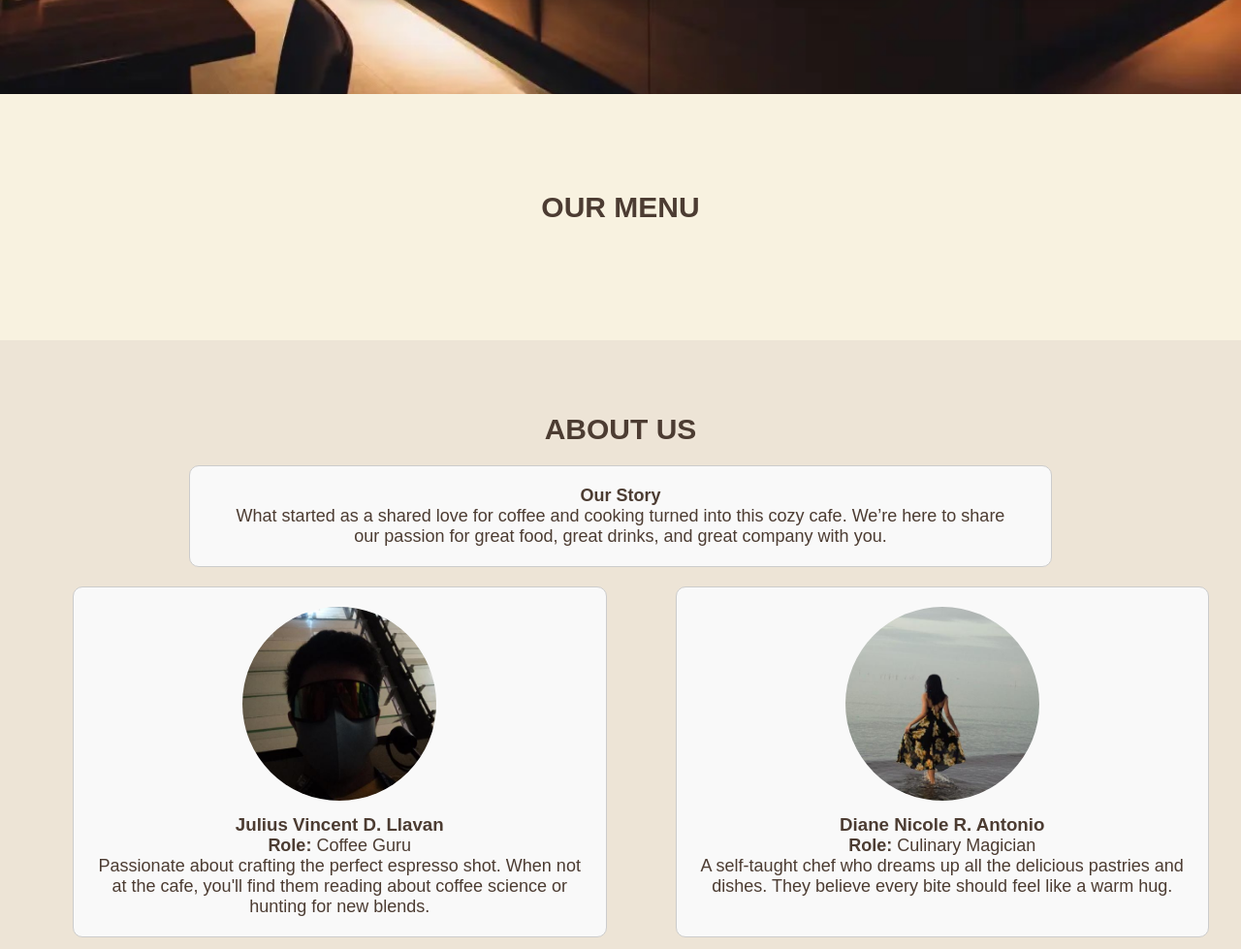
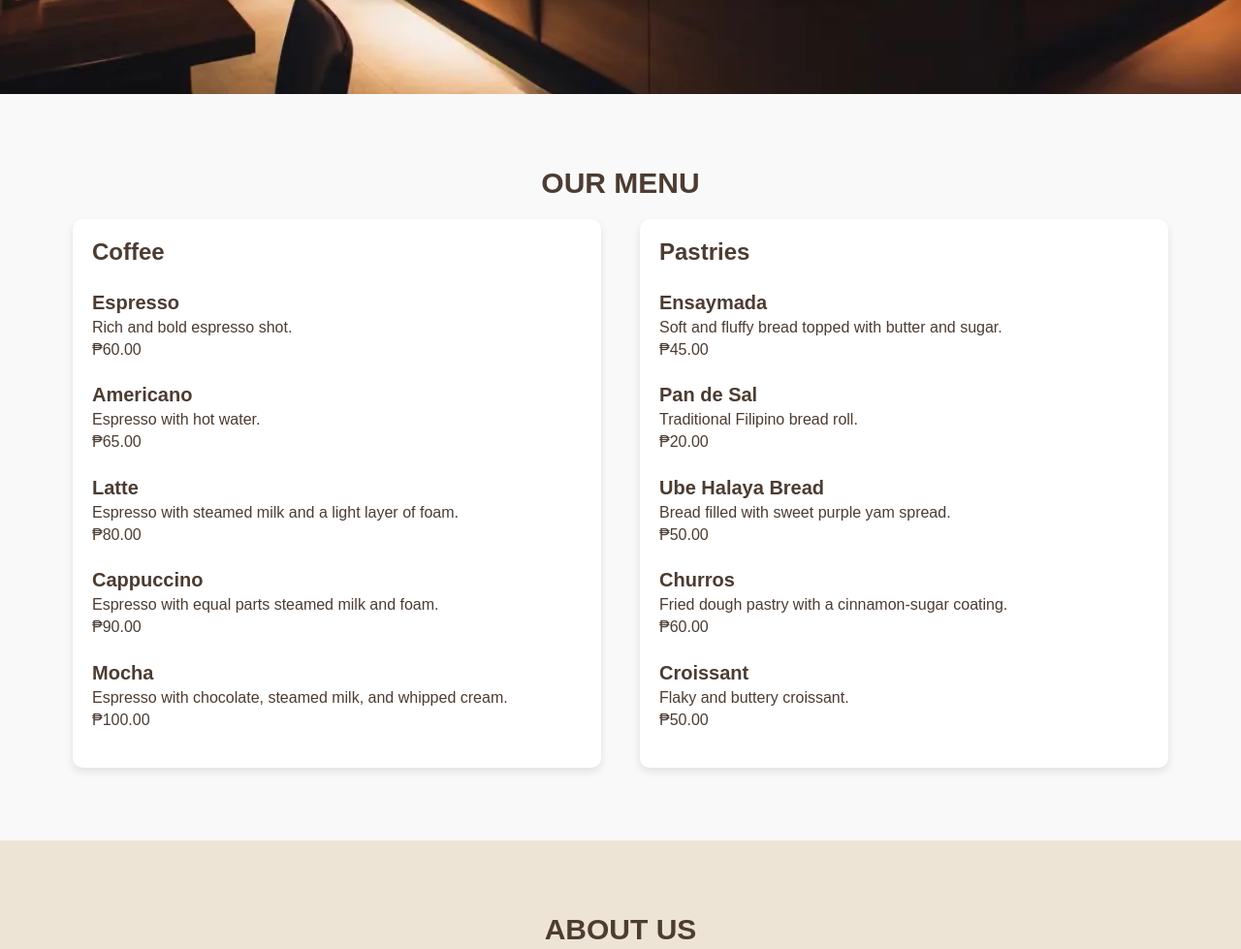
Before and after one commit to bmkhn/cozycup-LLAVAN_ANTONIO, a plain HTML site: page index.html in a window 1280 px wide. Shown: the part 918-1897 px from the top of the page at 97% size. Drawn offline with Linux system fonts and the light colour scheme.

Commit message:
modified MENU

```diff
--- a/css/styles.css
+++ b/css/styles.css
@@ -114,16 +114,55 @@ nav a:hover {
 }
 
 
-
+/* MENU */
 
 .menu {
-    padding: 100px 0;
+    padding: 75px;
     text-align: center;
+    background-color: #f9f9f9;
 }
 
 .menu h2 {
     font-size: 30px;
     margin-bottom: 20px;
+}
+
+.menu-container {
+    display: flex;
+    justify-content: space-between;
+    gap: 40px;
+}
+
+.menu-section {
+    flex: 1;
+    text-align: left;
+    background-color: #fff;
+    padding: 20px;
+    border-radius: 10px;
+    box-shadow: 0 4px 8px rgba(0, 0, 0, 0.1);
+}
+
+.menu-section h3 {
+    font-size: 24px;
+    margin-bottom: 20px;
+}
+
+.menu-section ul {
+    list-style: none;
+    padding: 0;
+}
+
+.menu-section li {
+    margin-bottom: 20px;
+}
+
+.menu-section h4 {
+    font-size: 20px;
+    margin-bottom: 5px;
+}
+
+.menu-section p {
+    margin: 5px 0;
 }
 
 
--- a/index.html
+++ b/index.html
@@ -57,7 +57,69 @@
     <!-- MENU -->
     <section id="menu" class="menu">
         <h2>OUR MENU</h2>
-        <!-- Add menu items here -->
+        <div class="menu-container">
+            <div class="menu-section coffee-menu">
+                <h3>Coffee</h3>
+                <ul>
+                    <li>
+                        <h4>Espresso</h4>
+                        <p>Rich and bold espresso shot.</p>
+                        <p>₱60.00</p>
+                    </li>
+                    <li>
+                        <h4>Americano</h4>
+                        <p>Espresso with hot water.</p>
+                        <p>₱65.00</p>
+                    </li>
+                    <li>
+                        <h4>Latte</h4>
+                        <p>Espresso with steamed milk and a light layer of foam.</p>
+                        <p>₱80.00</p>
+                    </li>
+                    <li>
+                        <h4>Cappuccino</h4>
+                        <p>Espresso with equal parts steamed milk and foam.</p>
+                        <p>₱90.00</p>
+                    </li>
+                    <li>
+                        <h4>Mocha</h4>
+                        <p>Espresso with chocolate, steamed milk, and whipped cream.</p>
+                        <p>₱100.00</p>
+                    </li>
+                </ul>
+            </div>
+
+            <div class="menu-section pastry-menu">
+                <h3>Pastries</h3>
+                <ul>
+                    <li>
+                        <h4>Ensaymada</h4>
+                        <p>Soft and fluffy bread topped with butter and sugar.</p>
+                        <p>₱45.00</p>
+                    </li>
+                    <li>
+                        <h4>Pan de Sal</h4>
+                        <p>Traditional Filipino bread roll.</p>
+                        <p>₱20.00</p>
+                    </li>
+                    <li>
+                        <h4>Ube Halaya Bread</h4>
+                        <p>Bread filled with sweet purple yam spread.</p>
+                        <p>₱50.00</p>
+                    </li>
+                    <li>
+                        <h4>Churros</h4>
+                        <p>Fried dough pastry with a cinnamon-sugar coating.</p>
+                        <p>₱60.00</p>
+                    </li>
+                    <li>
+                        <h4>Croissant</h4>
+                        <p>Flaky and buttery croissant.</p>
+                        <p>₱50.00</p>
+                    </li>
+                </ul>
+            </div>
+        </div>
     </section>
 
     <!-- ABOUT US -->
```
